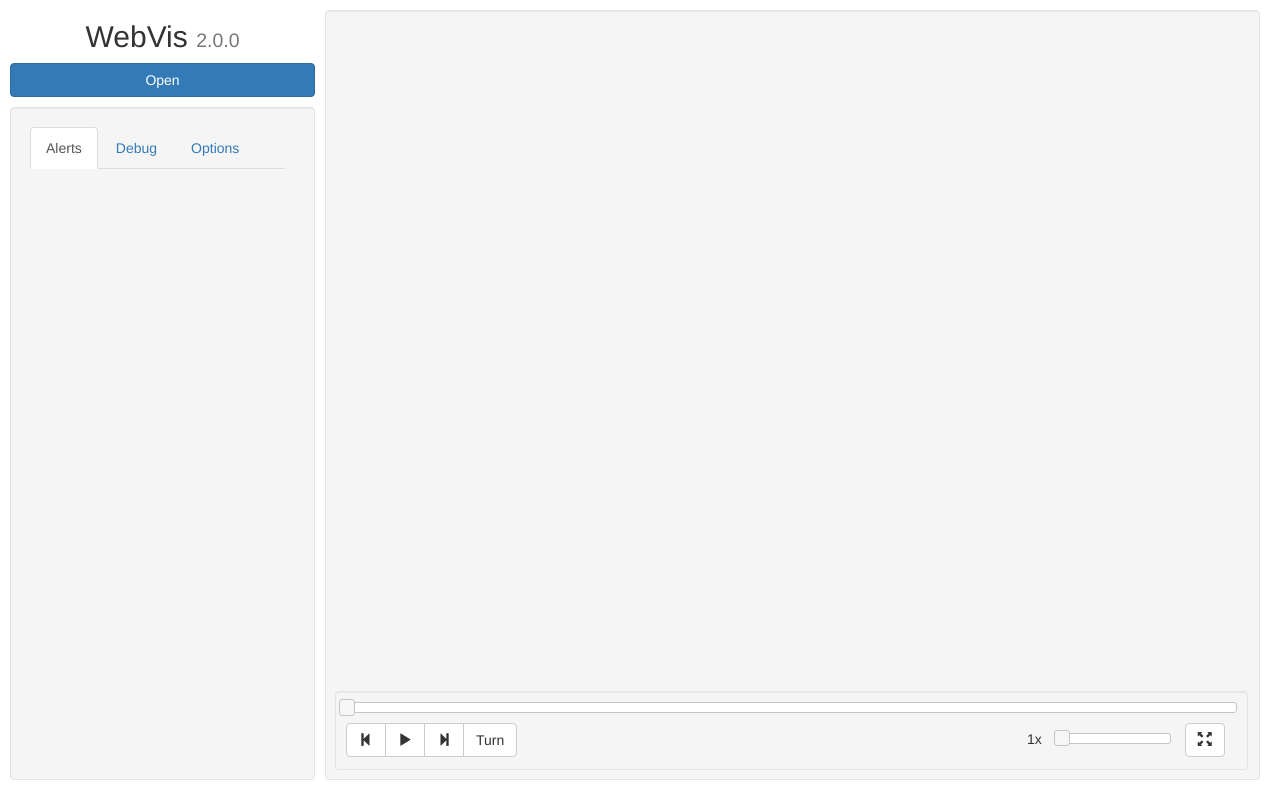
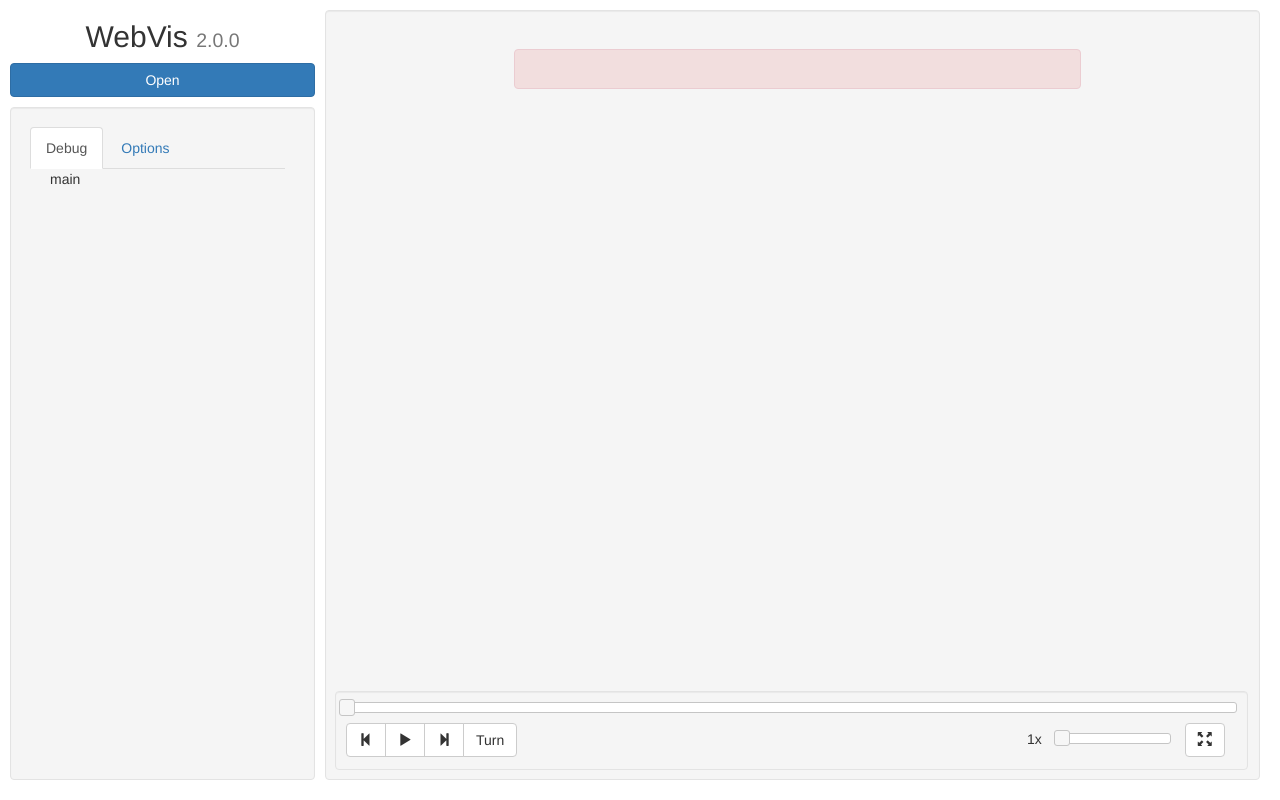
Before and after one commit to siggame/WebVis2, a website: page app/index.html in a window 1280 px wide. Drawn offline with nearby package versions, Linux system fonts and the light colour scheme; files that its build step writes are made by us from their sources; no server answers.

Commit message:
made alerts absolute overlays like they should be

```diff
--- a/app/scripts/controllers/debug-menu.js
+++ b/app/scripts/controllers/debug-menu.js
@@ -11,6 +11,7 @@ WebVis.ready(function() {
         this.visible = false;
         this.$elem = $(WebVis.delegates["tree-elem"]).clone();
         this.name = name;
+        this.value = null;
         this.$elem.children().not(".debug-tree").find('.debug-tree-elem-name').text(name);
         this.$elem.data('controller', this);
         this.subelems = {};
@@ -59,8 +60,8 @@ WebVis.ready(function() {
 
                 if(self.subelems[prop] !== undefined) {
                     self.subelems[prop].setValue(self.value[prop]);
-                    if(!self.subelems[prop].$elem.is(":visible")) {
-                        self.subelems[prop].$elem.show();
+                    if(!self.subelems[prop].visible) {
+                        self.subelems[prop].$elem.addClass("debug-tree-subtree-visible");
                     }
                 } else {
                     var newelem = new ElemController(prop, self.value[prop]);
@@ -106,22 +107,26 @@ WebVis.ready(function() {
                 if(textValue === null) {
                     textValue = "<object>";
                 }
-                if(self.$subtreeIcon.css("display") === "") {
-                    self.$subtreeIcon.show();
+                if(!self.$subtreeIcon.hasClass("debug-tree-subtree-visible")) {
+                    self.$subtreeIcon.addClass("debug-tree-subtree-visible");
                 }
                 if(self.visible) {
                     updateSubtree();
                 }
             } else {
+                if(self.$subtreeIcon.hasClass("debug-tree-subtree-visible")) {
+                    self.$subtreeIcon.removeClass("debug-tree-subtree-visible");
+                }
                 textValue = value;
             }
-            if(oldvalue !== self.value) {
+
+            if(($.isPlainObject(self.value) && $.isPlainObject(oldvalue)) || oldvalue !== self.value) {
                 self.$value.text(textValue);
             }
         };
 
         this.closeSubtree = function() {
-            self.$subtree.hide();
+            self.$subtree.removeClass("debug-tree-subtree-visible");
             self.visible = false;
             self.$subtreeIcon
             .removeClass("glyphicon-triangle-bottom")
@@ -129,7 +134,7 @@ WebVis.ready(function() {
         };
 
         this.openSubtree = function() {
-            self.$subtree.show();
+            self.$subtree.addClass("debug-tree-subtree-visible");
             self.visible = true;
             self.$subtreeIcon
             .removeClass("glyphicon-triangle-right")
@@ -156,8 +161,9 @@ WebVis.ready(function() {
 
     var setDebugData = function(data) {
         mainList.setValue(data);
-        $debug.append(mainList.$elem);
     };
+    $debug.append(mainList.$elem);
+    $("#tab-bind-point").append($debug);
 
     WebVis.setDebugData = setDebugData;
 });
--- a/app/scripts/controllers/main.js
+++ b/app/scripts/controllers/main.js
@@ -3,6 +3,9 @@ WebVis.ready(function() {
 
     // forward declarations
     var resize = null;
+
+    // test alert
+    WebVis.alert("success", "oh jesus hagen!");
 
     var initPluginFromLog = function(file) {
         var gameObject = JSON.parse(file.data);
@@ -245,7 +248,10 @@ WebVis.ready(function() {
             var children = $elem.parent().children().not($elem);
             children.each(function(i, otherelem) {
                 var $otherelem = $(otherelem);
-                offset += $otherelem.outerHeight();
+                console.log($otherelem.css("position"));
+                console.log(otherelem);
+                if(!$otherelem.hasClass("webvis-alert"))
+                    offset += $otherelem.outerHeight();
             });
 
             $elem.outerHeight($elem.parent().height() - offset);
--- a/app/scripts/controllers/tabmenu.js
+++ b/app/scripts/controllers/tabmenu.js
@@ -28,7 +28,6 @@ WebVis.ready(function() {
     });
 
     // Alert tab
-    $(pages["Alerts"]).css('padding-top', '10px');
     WebVis.addAlert = function(type, message) {
         var $alert = $(document.createElement("div"));
         $alert.addClass('alert');
@@ -58,7 +57,6 @@ WebVis.ready(function() {
     }
 
     tabmenu.empty();
-    tabmenu.append(pages["Alerts"]);
 
     WebVis.pages = pages;
 
--- a/app/scripts/engine/init.js
+++ b/app/scripts/engine/init.js
@@ -85,9 +85,35 @@ WebVis = {};
         }
     };
 
+    var alert = function(type, message) {
+        var $alert = $(document.createElement('div'))
+        .addClass("webvis-alert webvis-alert-enter alert");
+        switch(type) {
+            case "success":
+                $alert.addClass("alert-success");
+            case "info":
+                $alert.addClass("alert-info");
+            case "warning":
+                $alert.addClass("alert-warning");
+            case "danger":
+                $alert.addClass("alert-danger");
+        }
+        $alert.on('webkitAnimationEnd oAnimationEnd oAnimationEnd msAnimationEnd animationend', function() {
+            setTimeout(function() {
+                $alert.removeClass("webvis-alert-enter").addClass("webvis-alert-leave");
+                $alert.one('webkitAnimationEnd oAnimationEnd oAnimationEnd msAnimationEnd animationend', function() {
+                    $(this).remove();
+                });
+            }, 4000);
+        });
+        var $webvis = $('.webvis-main');
+        $('#playback').append($alert);
+    };
+
     WebVis = {
         ready: ready,
-        delegates: delegates
+        delegates: delegates,
+        alert: alert
     };
 
 })();
--- a/app/styles/debug-menu.css
+++ b/app/styles/debug-menu.css
@@ -47,6 +47,10 @@
     float: left;
 }
 
+.debug-tree-subtree-visible {
+    display: block;
+}
+
 /*
 .debug-tree ul {
     list-style-type: none;
--- a/app/styles/main.css
+++ b/app/styles/main.css
@@ -1,4 +1,5 @@
 .webvis-main {
+    position: relative;
     height: 100%;
     padding: 10px;
     padding-bottom: 20px;
@@ -40,4 +41,29 @@
 .fill-height {}
 .ret {}
 
-/* slider styles */
+.webvis-alert {
+    position: absolute;
+    left: 20%;
+    width: 60%;
+    height: 40px;
+    top: 5%;
+    bottom: 0px;
+}
+
+@keyframes webvis-top-enter {
+    from {top: -10%;}
+    to {top: 5%;}
+}
+
+@keyframes webvis-top-leave {
+    from {top: 5%;}
+    to {top: -10%;}
+}
+
+.webvis-alert-enter {
+    animation: webvis-top-enter 1s ease 0s 1 normal;
+}
+
+.webvis-alert-leave {
+    animation: webvis-top-leave 1s ease 0s 1 normal;
+}
--- a/app/views/menu.html
+++ b/app/views/menu.html
@@ -15,8 +15,7 @@
 <div id="tabmenu" class="col-lg-12 col-md-12 col-sm-12 col-xs-12 well webvis-padding-size fill-height" style="margin-bottom:0px;">
     <div class="webvis-container">
         <ul id="tabs" class="nav nav-tabs active" heading="Alerts">
-            <li class="active"><a>Alerts</a></li>
-            <li><a>Debug</a></li>
+            <li class="active"><a>Debug</a></li>
             <li><a>Options</a></li>
         </ul>
         <div id="tab-bind-point" class="fill-height"></div>
```
